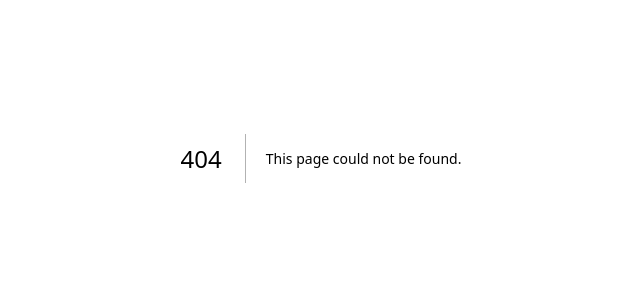
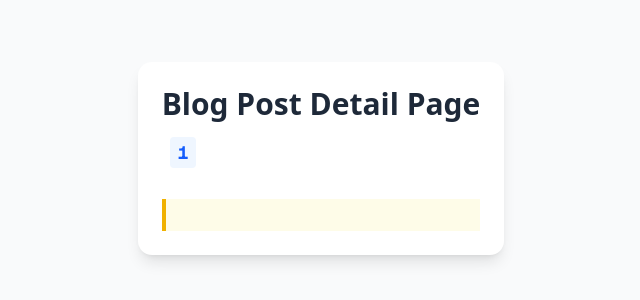
Before and after one commit to iratnayak/ai-gen, a Next.js app: page /blog/1 in a window 1280 px wide. Before the commit this address had no page. Shown: the part 242-542 px from the top of the page, without its empty margins (319-959 px from the left). Built offline with nearby package versions, Linux system fonts and the light colour scheme.

Commit message:
feat: add dynamic routing for blog details and integrate next/link in dashboard

```diff
--- /dev/null
+++ b/src/app/blog/[id]/page.tsx
@@ -0,0 +1,30 @@
+import React from 'react'
+
+interface PageProps {
+    params: Promise<{ id:string }>;
+}
+
+async function BlogDetailPage({params}: PageProps) {
+    const { id } = await params;
+  return (
+    <div className='flex flex-col items-center justify-center min-h-screen p-8 bg-gray-50'>
+        <div className='max-w-2xl p-6 bg-white shadow-lg rounded-xl'>
+            <h1 className='mb-4 text-3xl font-bold text-gray-800'>
+               Blog Post Detail Page
+            </h1>
+            <p className='text-lg text-gray-600'>
+                <span className='ml-2 font-mono font-bold text-blue-600 px-2 py-1 bg-blue-50 rounded'>
+                    {id}
+                </span>
+            </p>
+            <div className='mt-8 p-4 border-l-4 border-yellow-500 bg-yellow-50'>
+                <p className='italic text-gray-700'>
+
+                </p>
+            </div>
+        </div>
+    </div>
+  );
+}
+
+export default BlogDetailPage
--- a/src/app/dashboard/page.tsx
+++ b/src/app/dashboard/page.tsx
@@ -2,6 +2,7 @@ import { UserButton } from "@clerk/nextjs";
 import { auth, currentUser } from "@clerk/nextjs/server";
 import { redirect } from "next/navigation";
 import GeneratorForm from "@/components/GeneratorForm";
+import Link from "next/link";
 
 export default async function Dashboard() {
 
@@ -23,6 +24,18 @@ export default async function Dashboard() {
         <UserButton />
       </div>
       <GeneratorForm />
+
+      <div className="mt-12 p-6 border-t border-gray-200">
+        <h2 className="text-xl font-semibold mb-4">
+        Recent Generations
+        </h2>
+        <Link href={`/blog/isuru-blog-test-1`} className="inline-block px-6 py-3 bg-yellow-600 text-white font-medium rounded-lg hover:bg-orange-600 transition-colors shadow-md">
+        View Last Generated Blog
+        </Link>
+        <p className="mt-2 text-sm text-gray-500 italic">
+
+        </p>
+      </div>
     </div>
   );
 
```
